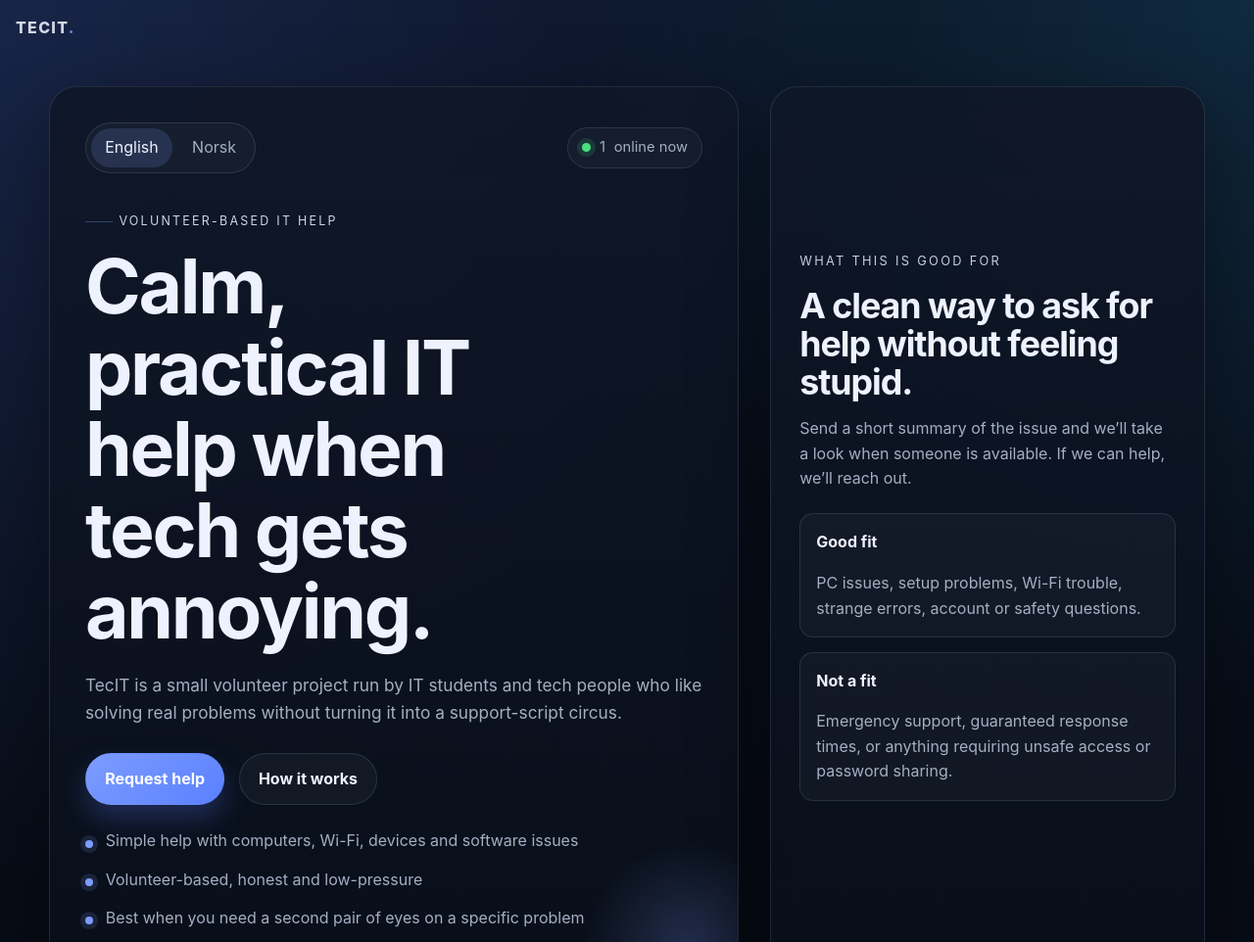
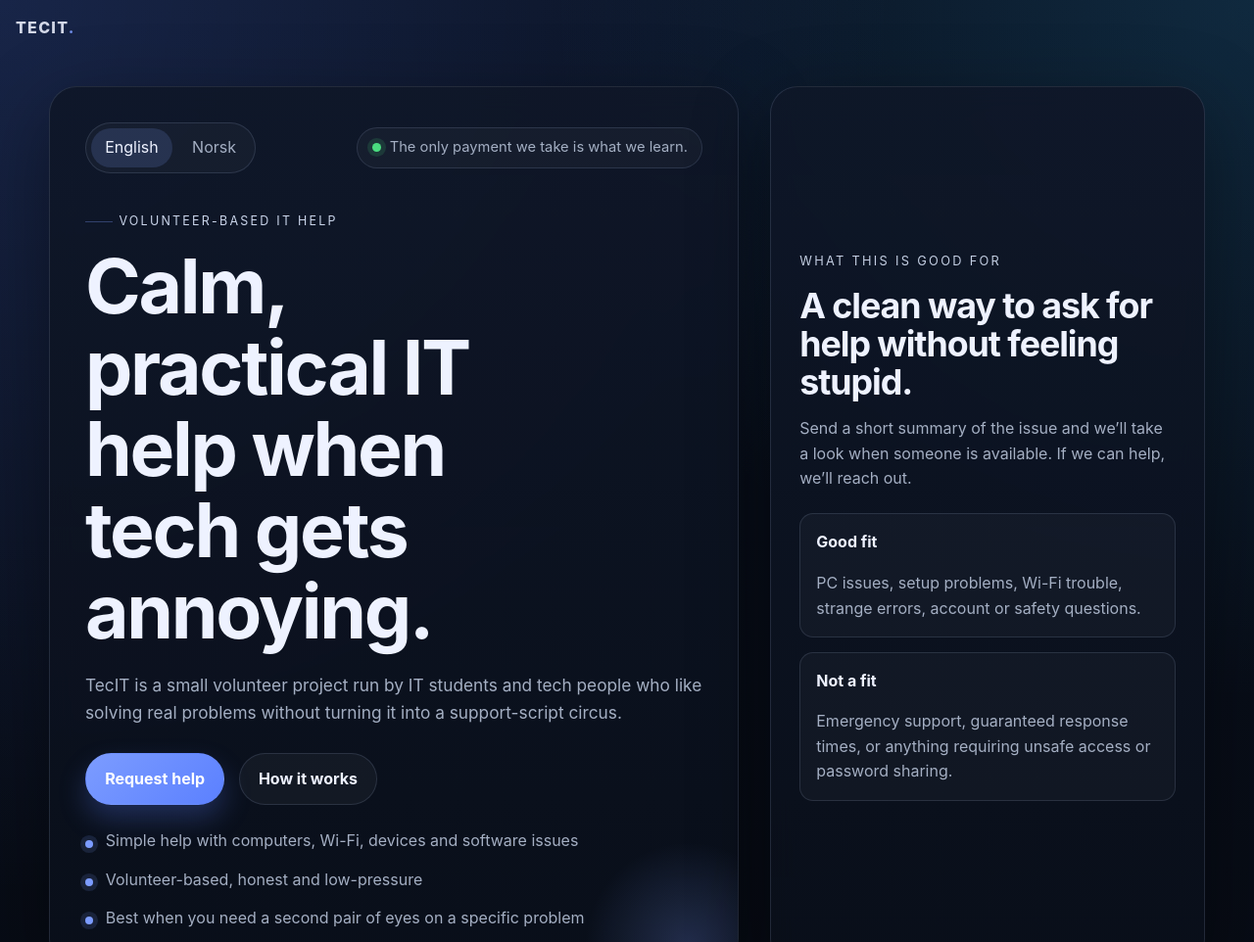
Before and after one commit to olavmandersen/community-it-help, a website: page index.html in a window 1280 px wide. Shown: the top 962 px of the page at 98% size. Drawn offline with Linux system fonts and the light colour scheme.

Commit message:
Replace live visitor pill with learning-focused value statement

```diff
--- a/index.html
+++ b/index.html
@@ -22,10 +22,9 @@
             <button class="lang-button" type="button" data-lang="no" aria-pressed="false">Norsk</button>
           </div>
 
-          <div class="status-pill" aria-live="polite">
+          <div class="status-pill learning-pill">
             <span class="dot" aria-hidden="true"></span>
-            <span id="live-count">0</span>
-            <span data-i18n="online_suffix">online now</span>
+            <span data-i18n="learning_pill">The only payment we take is what we learn.</span>
           </div>
         </div>
 
@@ -302,7 +301,7 @@
         mini_title2: "Not a fit",
         mini_body2:
           "Emergency support, guaranteed response times, or anything requiring unsafe access or password sharing.",
-        online_suffix: "online now",
+        learning_pill: "The only payment we take is what we learn.",
         signal_label1: "Style",
         signal_value1: "Human, practical, straight to the point",
         signal_label2: "Run by",
@@ -403,7 +402,7 @@
         mini_title2: "Passer ikke for",
         mini_body2:
           "Akutthjelp, garanterte svartider eller ting som krever utrygg tilgang eller deling av passord.",
-        online_suffix: "pålogget nå",
+        learning_pill: "Den eneste betalingen vi tar er det vi lærer.",
         signal_label1: "Stil",
         signal_value1: "Menneskelig, praktisk og rett på sak",
         signal_label2: "Drevet av",
@@ -517,19 +516,11 @@
   </script>
 
   <script>
-    const countEl = document.getElementById("live-count");
     const form = document.getElementById("help-form");
     const statusEl = document.getElementById("form-status");
     const successEl = document.getElementById("form-success");
     const deleteForm = document.getElementById("delete-form");
     const deleteStatus = document.getElementById("delete-status");
-
-    const setOnlineCount = () => {
-      if (!countEl) return;
-      countEl.textContent = "1";
-    };
-
-    setOnlineCount();
 
     if (form) {
       form.addEventListener("submit", async (event) => {
```
